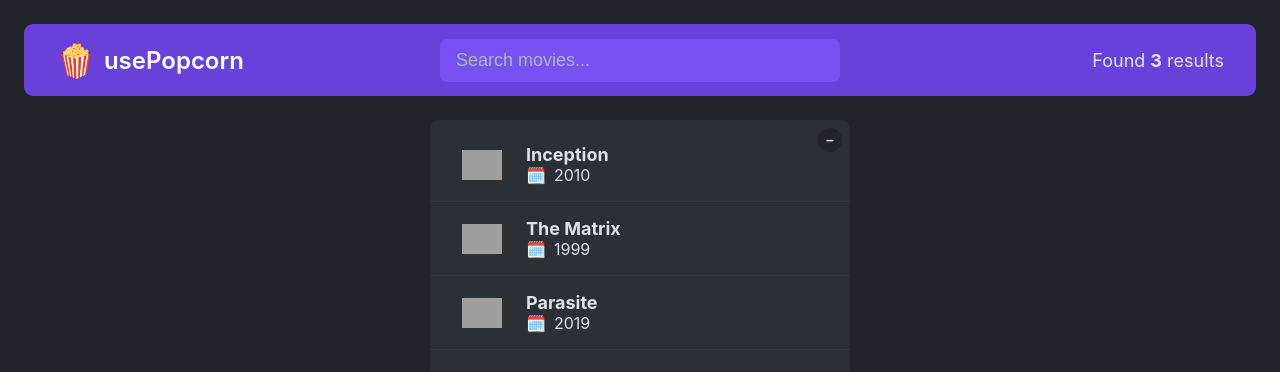
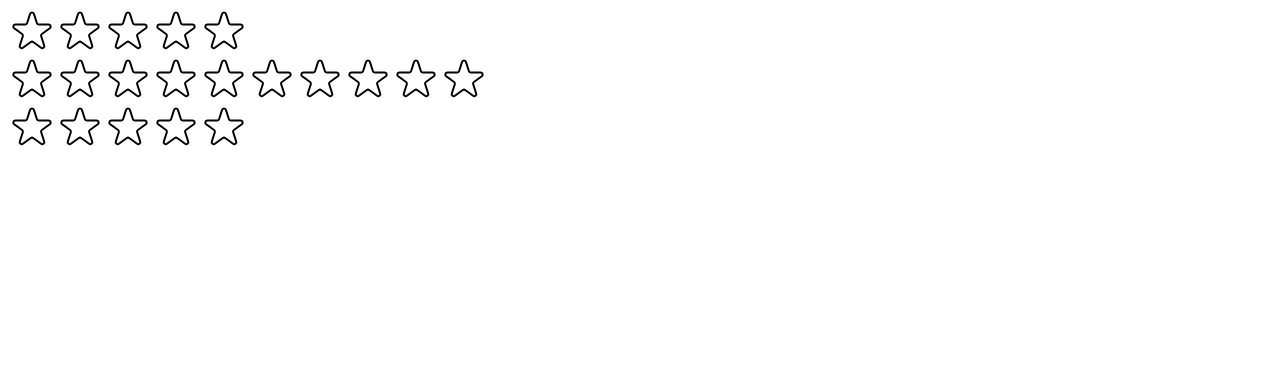
Before and after one commit to debiprasadsahoo987/project-5-usepopcorn, a React (Create React App) app: page / in a window 1280 px wide. Shown: the top 372 px of the page. Built offline with nearby package versions, Linux system fonts and the light colour scheme; grey boxes are pictures that could not be loaded.

Commit message:
few changes

```diff
--- a/src/App.js
+++ b/src/App.js
@@ -52,6 +52,7 @@
 
 export default function App() {
   const [movies, setMovies] = useState(tempMovieData);
+  const [watched, setWatched] = useState(tempWatchedData);
   return (
     <>
       <Navbar>
@@ -61,6 +62,11 @@
       <Main>
         <Box>
           <MovieList movies={movies} />
+        </Box>
+
+        <Box>
+          <WatchedSummary watched={watched} />
+          <WatchedMoviesList watched={watched} />
         </Box>
       </Main>
     </>
@@ -121,29 +127,6 @@
     </div>
   );
 }
-
-// function WatchedBox() {
-//   const [watched, setWatched] = useState(tempWatchedData);
-
-//   const [isOpen2, setIsOpen2] = useState(true);
-
-//   return (
-//     <div className="box">
-//       <button
-//         className="btn-toggle"
-//         onClick={() => setIsOpen2((open) => !open)}
-//       >
-//         {isOpen2 ? "–" : "+"}
-//       </button>
-//       {isOpen2 && (
-//         <>
-//           <WatchedSummary watched={watched} />
-//           <WatchedMoviesList watched={watched} />
-//         </>
-//       )}
-//     </div>
-//   );
-// }
 
 function MovieList({ movies }) {
   return (
--- /dev/null
+++ b/src/StarRating.js
@@ -0,0 +1,79 @@
+import { useState } from "react";
+
+const containerStyle = {
+  display: "flex",
+  alignItems: "center",
+  gap: "16px",
+};
+
+const starContainerStyle = {
+  display: "flex",
+};
+
+const textStyle = {
+  lineHeight: "1",
+  margin: "0",
+};
+
+const starStyle = {
+  width: "48px",
+  height: "48px",
+  display: "block",
+  cursor: "pointer",
+};
+
+export default function StarRating({ maxRating = 5 }) {
+  const [rating, setRating] = useState(0);
+
+  function handleRating(rating) {
+    setRating(rating);
+  }
+
+  return (
+    <div style={containerStyle}>
+      <div style={starContainerStyle}>
+        {Array.from({ length: maxRating }, (_, i) => (
+          <Star
+            key={i}
+            onRate={() => handleRating(i + 1)}
+            full={rating >= i + 1}
+          />
+        ))}
+      </div>
+      <p style={textStyle}>{rating || ""}</p>
+    </div>
+  );
+}
+
+function Star({ onRate, full }) {
+  return (
+    <span role="button" style={starStyle} onClick={onRate}>
+      {full ? (
+        <svg
+          xmlns="http://www.w3.org/2000/svg"
+          viewBox="0 0 20 20"
+          fill="#000"
+          stroke="#000"
+        >
+          <path d="M9.049 2.927c.3-.921 1.603-.921 1.902 0l1.07 3.292a1 1 0 00.95.69h3.462c.969 0 1.371 1.24.588 1.81l-2.8 2.034a1 1 0 00-.364 1.118l1.07 3.292c.3.921-.755 1.688-1.54 1.118l-2.8-2.034a1 1 0 00-1.175 0l-2.8 2.034c-.784.57-1.838-.197-1.539-1.118l1.07-3.292a1 1 0 00-.364-1.118L2.98 8.72c-.783-.57-.38-1.81.588-1.81h3.461a1 1 0 00.951-.69l1.07-3.292z" />
+        </svg>
+      ) : (
+        <svg
+          xmlns="http://www.w3.org/2000/svg"
+          fill="none"
+          viewBox="0 0 24 24"
+          stroke="#000"
+        >
+          <path
+            strokeLinecap="round"
+            strokeLinejoin="round"
+            strokeWidth="{2}"
+            d="M11.049 2.927c.3-.921 1.603-.921 1.902 0l1.519 4.674a1 1 0 00.95.69h4.915c.969 0 1.371 1.24.588 1.81l-3.976 2.888a1 1 0 00-.363 1.118l1.518 4.674c.3.922-.755 1.688-1.538 1.118l-3.976-2.888a1 1 0 00-1.176 0l-3.976 2.888c-.783.57-1.838-.197-1.538-1.118l1.518-4.674a1 1 0 00-.363-1.118l-3.976-2.888c-.784-.57-.38-1.81.588-1.81h4.914a1 1 0 00.951-.69l1.519-4.674z"
+          />
+        </svg>
+      )}
+    </span>
+  );
+}
+
+// EMPTY STAR
--- a/src/index.js
+++ b/src/index.js
@@ -1,11 +1,16 @@
 import React from "react";
 import ReactDOM from "react-dom/client";
-import "./index.css";
-import App from "./App";
+// import "./index.css";
+// import App from "./App";
+
+import StarRating from "./StarRating";
 
 const root = ReactDOM.createRoot(document.getElementById("root"));
 root.render(
   <React.StrictMode>
-    <App />
+    {/* <App /> */}
+    <StarRating maxRating={5} />
+    <StarRating maxRating={10} />
+    <StarRating />
   </React.StrictMode>
 );
```
